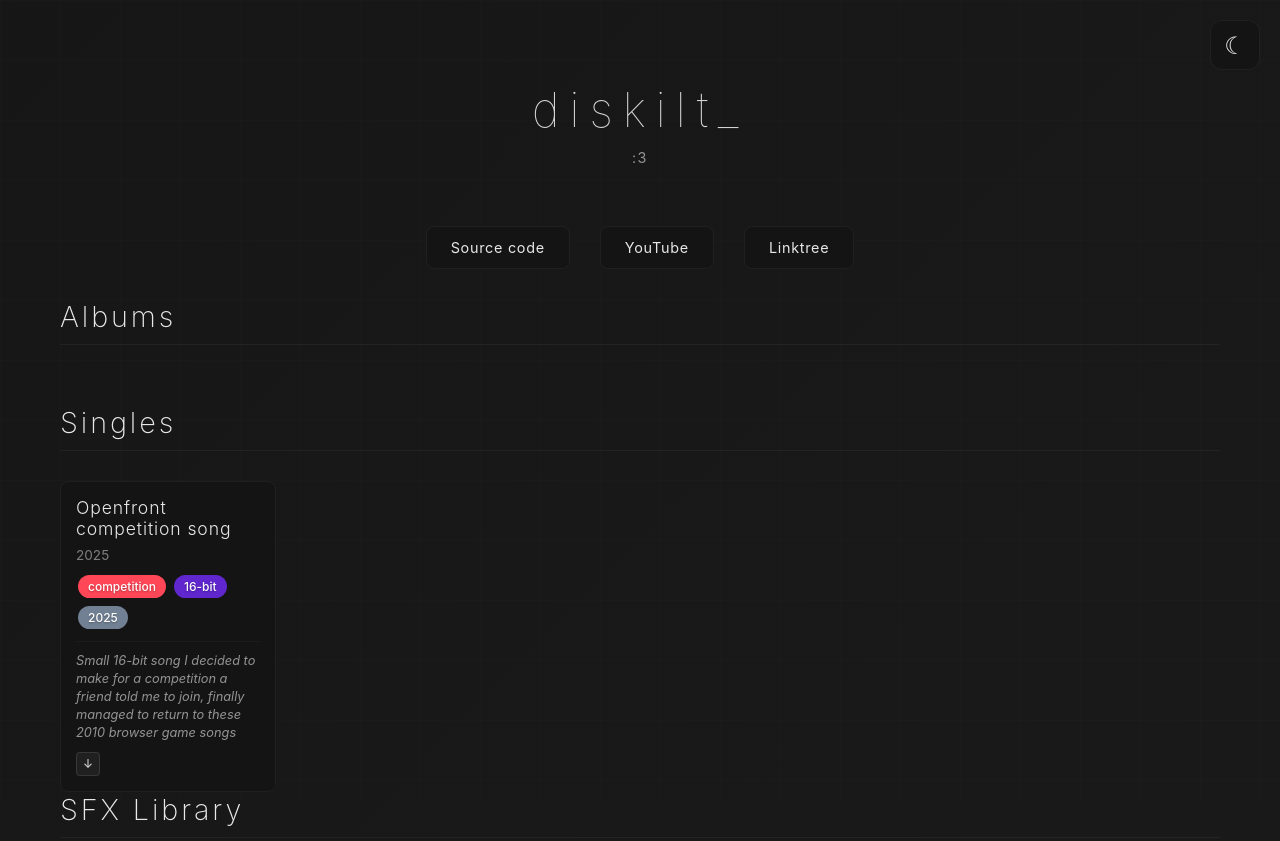
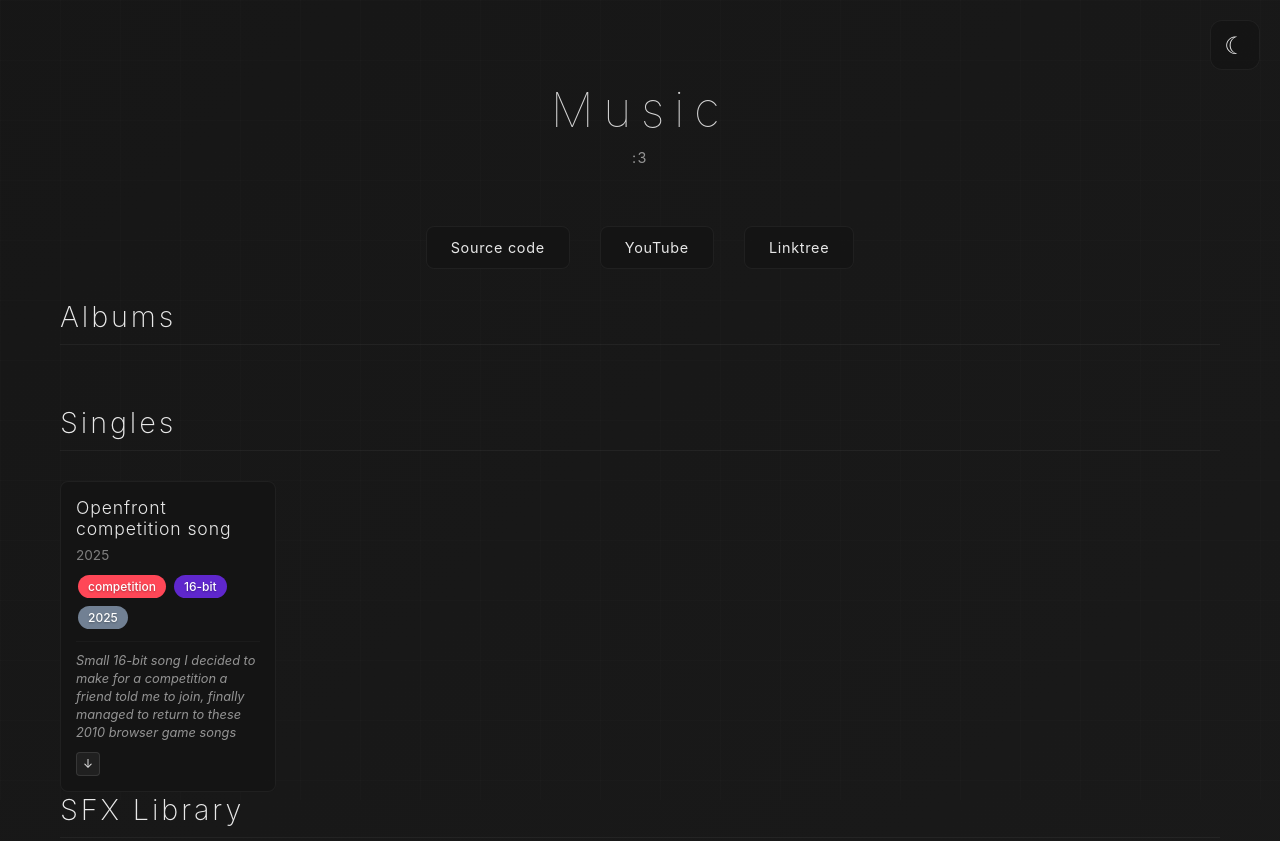
Before and after one commit to diskilt/Music-site, a plain HTML site: page index.html in a window 1280 px wide. Shown: the top 841 px of the page. Drawn offline with Linux system fonts and the light colour scheme.

Commit message:
Update index.html

```diff
--- a/index.html
+++ b/index.html
@@ -3,7 +3,7 @@
 <head>
     <meta charset="UTF-8">
     <meta name="viewport" content="width=device-width, initial-scale=1.0">
-    <title>diskilt music</title>
+    <title>music</title>
     <style>
         * {
             margin: 0;
@@ -610,7 +610,7 @@
 
     <div class="container">
         <div class="header">
-            <h1>diskilt_</h1>
+            <h1>Music</h1>
             <p>:3</p>
         </div>
 
```
